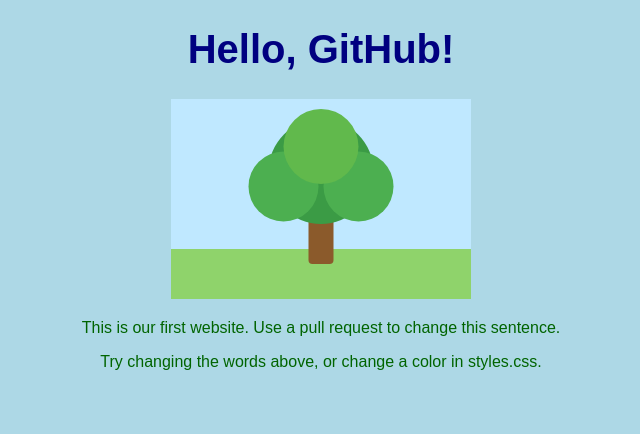
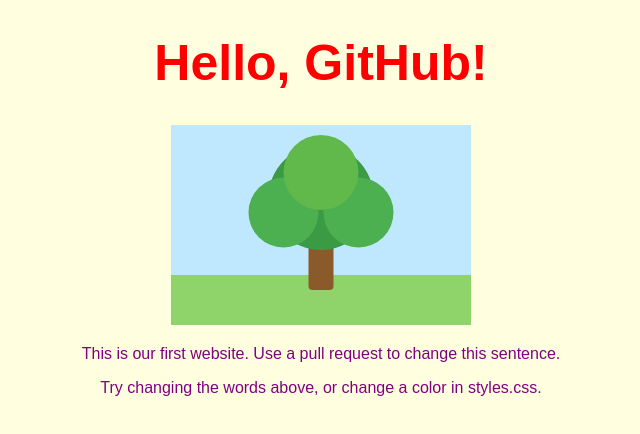
Before and after one commit to gilman2026/studygroup, a plain HTML site: page index.html in a window 1280 px wide. Shown: the whole page, without its empty margins (319-959 px from the left). Drawn offline with Linux system fonts and the light colour scheme.

Commit message:
Update styles.css

```diff
--- a/styles.css
+++ b/styles.css
@@ -1,18 +1,18 @@
-/* Change the page background color here. */
+/* Change the page color here */
 body {
-  background-color: lightblue;
-  color: darkgreen;
-  font-family: Arial, sans-serif;
+  background-color: lightyellow;
+  color: purple;
+  font-family: Arial;
   text-align: center;
 }
 
-/* Change the heading color or size here. */
+/* Change the title here */
 h1 {
-  color: navy;
-  font-size: 40px;
+  color: red;
+  font-size: 50px;
 }
 
-/* Change the image width here. */
+/* Change the image size here */
 img {
   width: 300px;
 }
```
